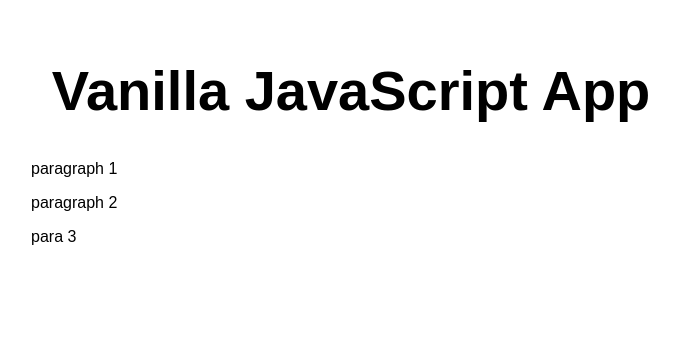
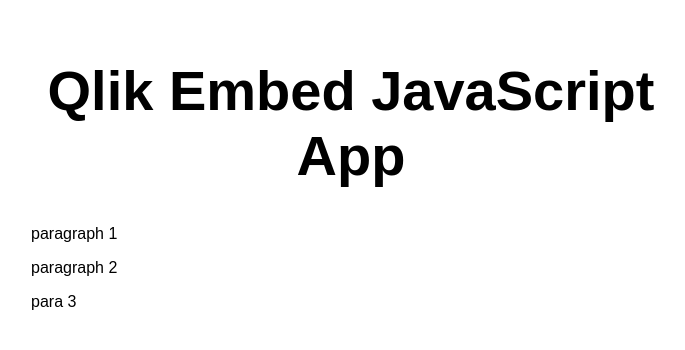
Before and after one commit to carlhunt3r/tsgqlikiframeembed, a website: page src/index.html in a window 1280 px wide. Shown: the whole page, without its empty margins (289-974 px from the left). Drawn offline with Linux system fonts and the light colour scheme.

Commit message:
heading update

```diff
--- a/src/index.html
+++ b/src/index.html
@@ -10,7 +10,7 @@
 
 <body>
   <main>
-    <h1>Vanilla JavaScript App</h1>
+    <h1>Qlik Embed JavaScript App</h1>
 	  <p>paragraph 1</p>
 	  <p>paragraph 2</p>
     <p>para 3</p>
```
